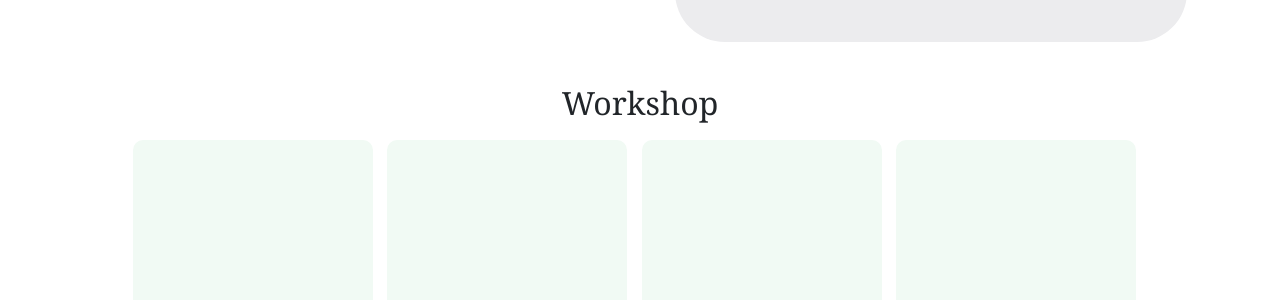
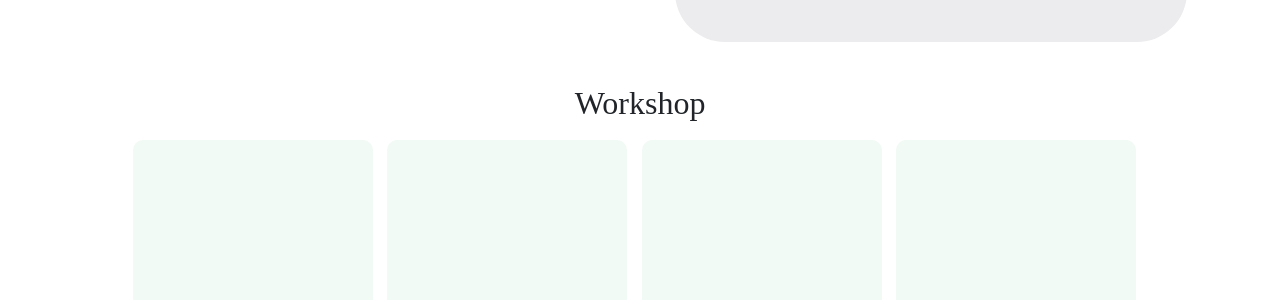
Before and after one commit to Always-Sahi-Consultancy/Team-AS, a PHP site: page /index2.html in a window 1280 px wide. Shown: the part 620-920 px from the top of the page. Run offline with PHP 8.4, Linux system fonts and the light colour scheme.

Commit message:
Tried updating font

```diff
--- a/css/style2.css
+++ b/css/style2.css
@@ -42,6 +42,13 @@ body
     --green-100: #0fbd69;
     --green-200: #33d989;
 }
+
+/*@font-face
+{
+    font-family:Vollkron;
+    src:url("https://fonts.google.com/specimen/Vollkorn");
+}*/
+
 /* Header Section Starts */
 .head{
     width:100%;
@@ -361,6 +368,11 @@ body
         top:0%;
     }
 
+    .intro-text h2
+    {
+        font-family:'Doris',sans-serif;
+    }
+
     .on-demand
     {
         height:900px;
@@ -381,7 +393,7 @@ body
 .workshop h2
 {
     text-align:center;
-    font-family:Georgia, 'Times New Roman', Times, serif;
+    font-family:'Vollkron',serif;
 }
 
 .workshop-section
@@ -405,10 +417,10 @@ body
     }
     to
     {
-        width:99%;
-        height:99%;
-        top:1%;
-        left:1%;
+        width:100%;
+        height:100%;
+        top:0%;
+        left:0%;
     }
 }
 
--- a/index2.html
+++ b/index2.html
@@ -11,6 +11,9 @@
     <script src="https://cdnjs.cloudflare.com/ajax/libs/popper.js/1.16.0/umd/popper.min.js" defer></script>
     <link href="css/style2.css" rel="stylesheet">
     <script src="js/site.js"></script>
+    <link rel="preconnect" href="https://fonts.gstatic.com">
+    <link href="https://fonts.googleapis.com/css2?family=Vollkorn:wght@500&display=swap" rel="stylesheet">
+    <link href="https://fonts.googleapis.com/css2?family=Dosis:wght@500&display=swap" rel="stylesheet">
 </head>
 <body>
     <!-- Header Section Starts-->
```
